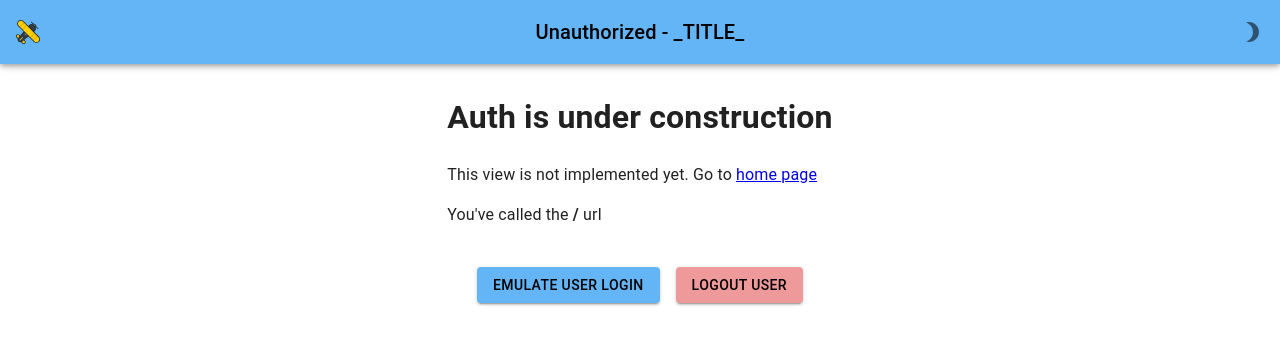
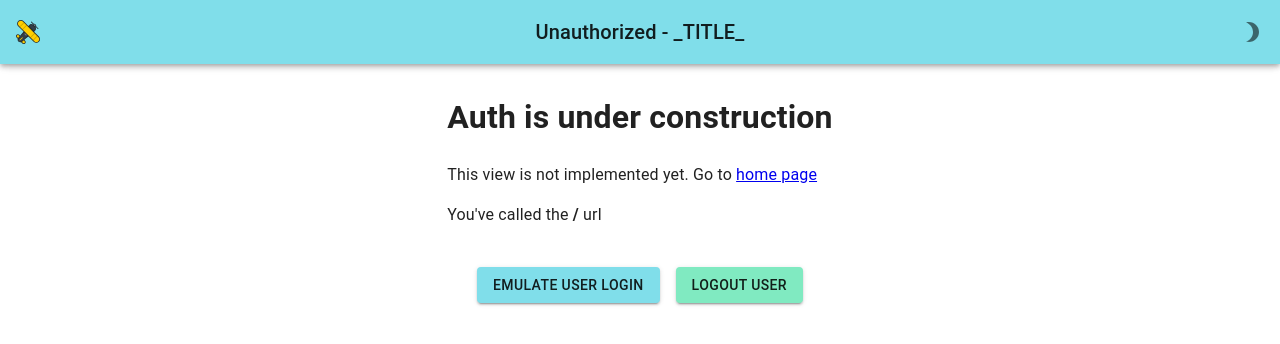
Before and after one commit to karpolan/react-mui-vite-ts, a React (Vite) app: page / in a window 1280 px wide. Shown: the top 344 px of the page. Built offline with nearby package versions, Linux system fonts and the light colour scheme; no server answers.

Commit message:
refactor: colors

```diff
--- a/src/theme/colors.ts
+++ b/src/theme/colors.ts
@@ -1,17 +1,13 @@
-import { PaletteOptions, SimplePaletteColorOptions } from "@mui/material";
+import { PaletteOptions, SimplePaletteColorOptions } from '@mui/material';
 
 const COLOR_PRIMARY: SimplePaletteColorOptions = {
-  main: "#64B5F6",
-  contrastText: "#000000",
-  // light: '#64B5F6',
-  // dark: '#64B5F6',
+  main: '#80deea',
+  // contrastText: "#000000",
 };
 
 const COLOR_SECONDARY: SimplePaletteColorOptions = {
-  main: "#EF9A9A",
-  contrastText: "#000000",
-  // light: '#EF9A9A',
-  // dark: '#EF9A9A',
+  main: '#80eac1',
+  // contrastText: "#000000",
 };
 
 /**
```
